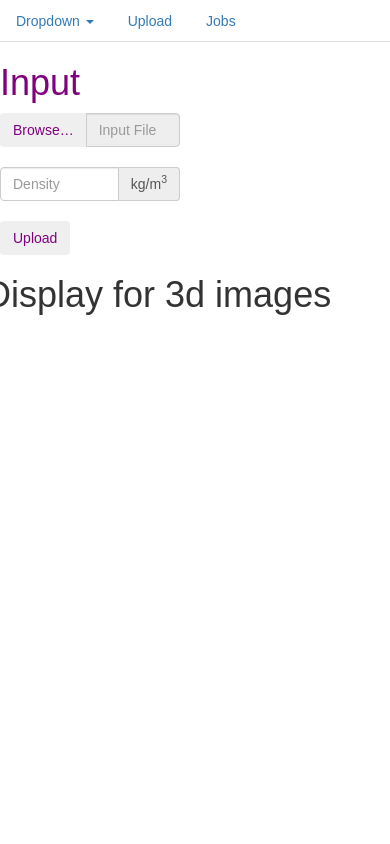
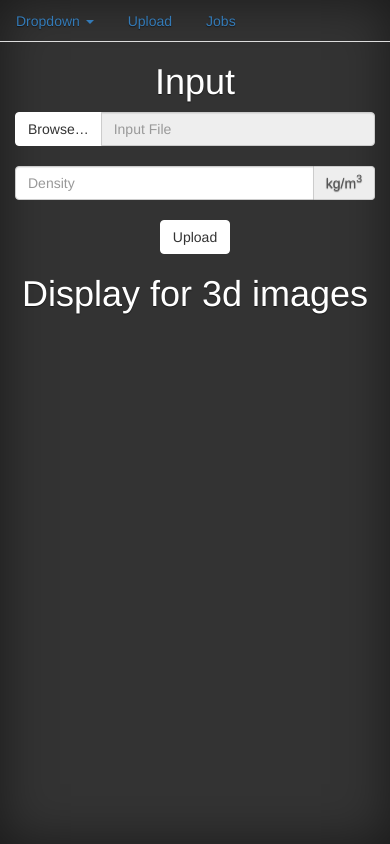
Before and after one commit to AntonyHwang/Web-based-CAE-Cloud-Platform, a Flask app: page /send in a window 390 px wide. Run offline with Flask 2, Linux system fonts and the light colour scheme; some libraries are stand-ins or nearby versions.

Commit message:
frontend

```diff
--- a/app/app.py
+++ b/app/app.py
@@ -5,7 +5,7 @@
 
 from flask import Flask, render_template, request
 import ftp
-import database
+#import database
 
 app = Flask(__name__)
 
@@ -17,9 +17,9 @@ app = Flask(__name__)
 @app.route('/send', methods=['GET', 'POST'])
 def send():
     if request.method == 'POST':
-        file = request.form['fileToUpload']
+        file = request.form.get('fileToUpload')
         ftp.storeFile(file)
-        database.writeToDB(file)
+        #database.writeToDB(file)
         return render_template('fileupload.html', file=file)
     return render_template('index.html')
 
--- a/app/static/mystyle.css
+++ b/app/static/mystyle.css
@@ -1,19 +1,64 @@
-html,body {
-    font-family: sans-serif;
+/*Button*/
+.btn-secondary,
+.btn-secondary:hover,
+.btn-secondary:focus {
+  color: #333;
+  text-shadow: none; /* Prevent inheritance from `body` */
+  background-color: #fff;
+  border: .05rem solid #fff;
+}
+/*Base*/
+html,
+body {
+  height: 100%;
+  background-color: #333;
+}
+body {
+  color: #fff;
+  text-align: center;
+  text-shadow: 0 .05rem .1rem rgba(0,0,0,.5);
 }
 
-form {
-    color: purple;
+/*table like markup and centering */
+
+.site-wrapper {
+  display: table;
+  width: 100%;
+  height: 100%; /* For at least Firefox */
+  min-height: 100%;
+  -webkit-box-shadow: inset 0 0 5rem rgba(0,0,0,.5);
+          box-shadow: inset 0 0 5rem rgba(0,0,0,.5);
 }
 
-.sideBar {
-    background-color: blue;
+.site-wrapper-inner {
+  display: table-cell;
+  vertical-align: top;
+}
+.cover-container {
+    margin-left: auto;
+    margin-right: auto;
+}
+/* Cover */
+.cover {
+  padding: 0 1.5rem;
+}
+.cover .btn-lg {
+  padding: .75rem 1.25rem;
+  font-weight: bold;
 }
 
-.jumbotron {
-    background-color: gray;
+@media (min-width: 40em) {
+  .site-wrapper-inner {
+    vertical-align: middle;
+  }
+  .cover-container {
+    width: 100%; /* Must be percentage or pixels for horizontal alignment */
+  }
 }
 
-[hidden] {
-  display: none !important;
+
+@media (min-width: 62em) {
+    .cover-container {
+        width: 42rem;
+    }
 }
--- a/app/templates/base.html
+++ b/app/templates/base.html
@@ -3,19 +3,23 @@
 
 <head>
     <meta charset="utf-8" />
+    <meta name="viewport" content="width=device-width, initial-scale=1, shrink-to-fit=no">
     <title>{% block title %}Material Base{% endblock %}</title>
     <script src="https://maxcdn.bootstrapcdn.com/bootstrap/3.3.7/js/bootstrap.min.js" integrity="sha384-Tc5IQib027qvyjSMfHjOMaLkfuWVxZxUPnCJA7l2mCWNIpG9mGCD8wGNIcPD7Txa"
         crossorigin="anonymous"></script>
     <script src="//ajax.googleapis.com/ajax/libs/jquery/1.11.0/jquery.min.js"></script>
     <link rel="stylesheet" href="https://maxcdn.bootstrapcdn.com/bootstrap/3.3.7/css/bootstrap.min.css" integrity="sha384-BVYiiSIFeK1dGmJRAkycuHAHRg32OmUcww7on3RYdg4Va+PmSTsz/K68vbdEjh4u"
         crossorigin="anonymous">
-    <link rel="stylesheet" href="{{ url_for('static', filename='mystyle.css') }}?version=2" type="text/css" />
-    {% block head %}{% endblock%}
+    <link rel="stylesheet" href="{{ url_for('static', filename='mystyle.css') }}?version=6" type="text/css" /> {% block head %}{% endblock%}
 </head>
 
 <body>
 
+    <div class="site-wrapper">
 
+        <div class="site-wrapper-inner">
+
+            <div class="cover-container">
                 <div class="drawer">
 
                     <ul class="nav nav-tabs">
@@ -34,13 +38,12 @@
 
 
                 </div>
-    <div class="row">
-        <div class="col-md-2"></div>
-        <div class="col-md-8" id="content">
+                <div class="content inner cover" id="content">
                     {% block content %}{% endblock %}
                 </div>
-        <div class="col-md-2"></div>
+            </div>
         </div>
 
+    </div>
 
 </body>
--- a/app/templates/index.html
+++ b/app/templates/index.html
@@ -21,16 +21,16 @@
 {%endblock%} {% block content %}
 
 
-<div class="row">
+
 
 	<form action="/send" method="post">
-		<div class="col-xs-6">
+
 			<h1>Input</h1>
 			<div class="input-group">
 				<label class="input-group-btn">
-					<button class="btn">
-    				Browse&hellip; <input type="file" style="display: none;" multiple>
-					</button>
+					<span class="btn btn-secondary">
+    				Browse&hellip; <input type="file" name="fileToUpload" style="display: none;" multiple>
+					</span>
 				</label>
 				<input type="text" class="form-control" readonly placeholder="Input File">
 			</div>
@@ -44,12 +44,12 @@
 
 			<br>
 
-			<button class="btn">
+			<label class="btn btn-secondary">
 				Upload<input type="submit" name="submit" style="display: none;">
-			</button>
-		</div>
+			</label>
+
 	</form>
-</div>
+
 
 <div class="row">
 	<div class="jumbletron">
```
Lines whose indentation alone changed are shown as unchanged.
